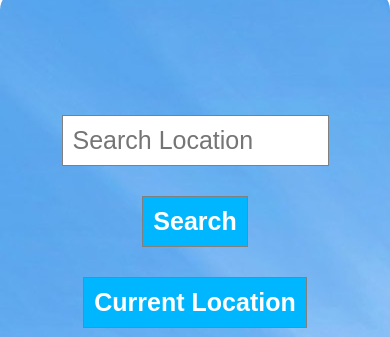
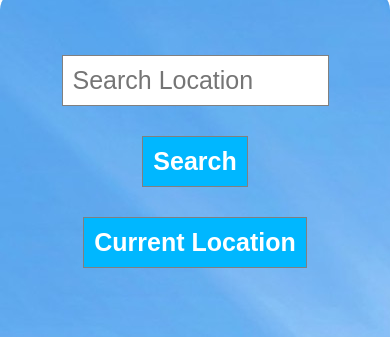
Before and after one commit to parasbhatiwal/weather-app, a plain HTML site: page index.html in a window 390 px wide. Shown: the top 337 px of the page. Drawn offline with Linux system fonts and the light colour scheme.

Commit message:
Update style.css

```diff
--- a/style.css
+++ b/style.css
@@ -82,6 +82,6 @@ body {
     .container {
         margin-top: -10px;
         width: 100%;
-        padding: 90px 0px 90px 0px;
+        padding: 30px 0px 90px 0px;
     }
 }
```
